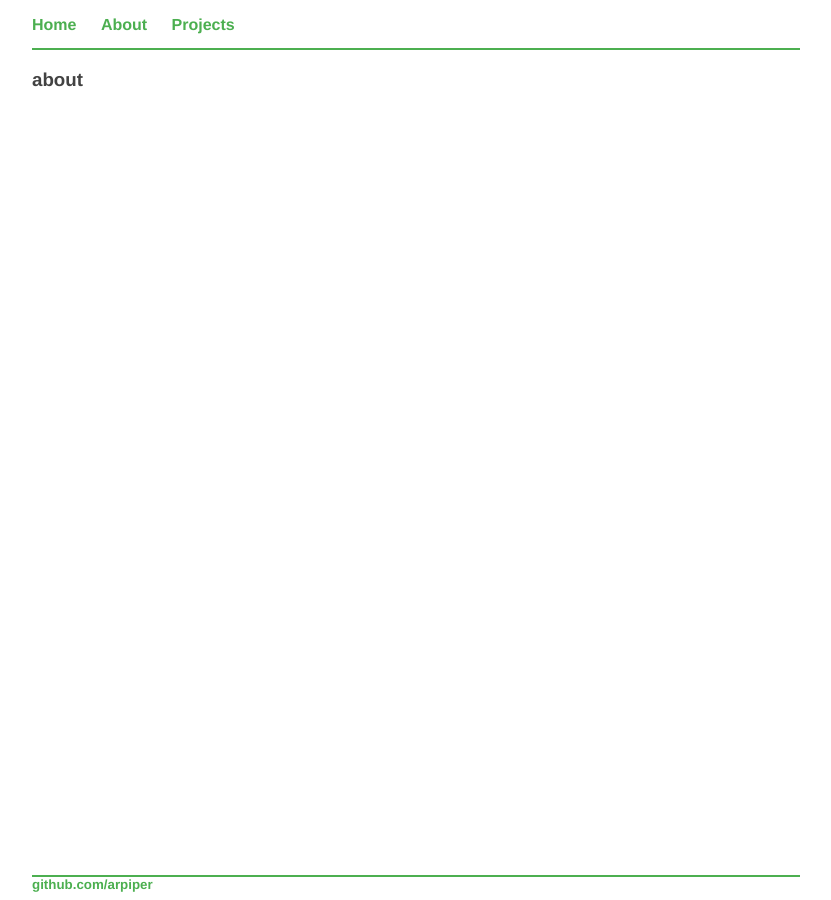
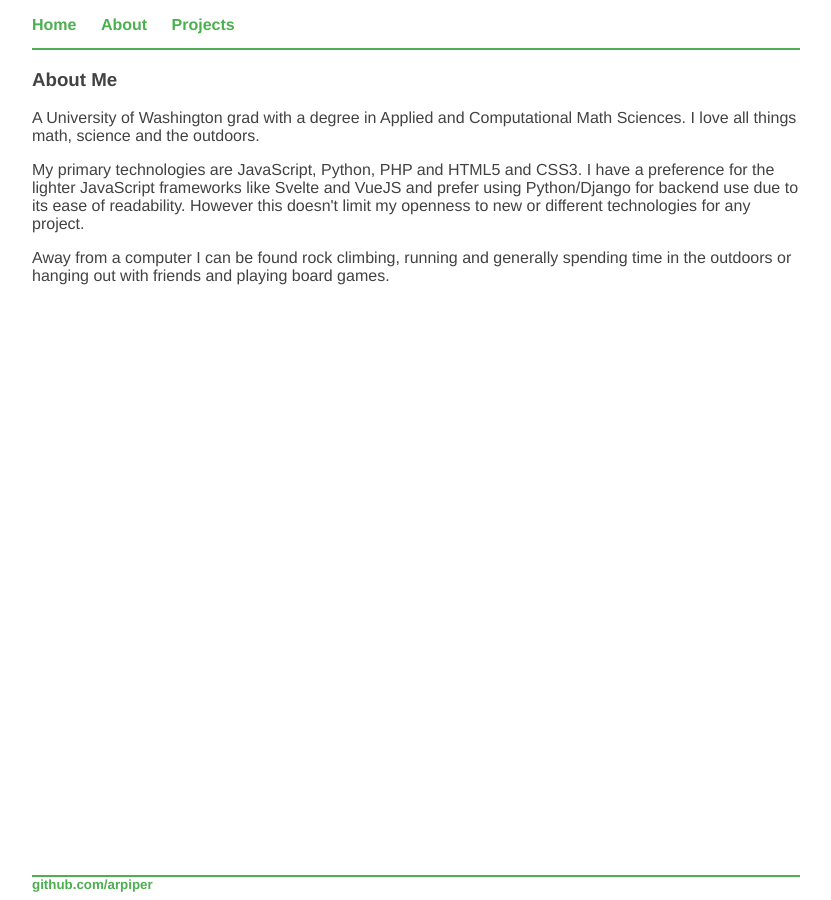
Before and after one commit to arpiper/arpiper.github.io, a Jekyll site: the page built from about/index.html, in a window 1280 px wide. Shown: the whole page, without its empty margins (224-1055 px from the left). Built offline with Jekyll 4.4.1, drawn with Linux system fonts in a browser that asks for light colours.

Commit message:
about, movie-list project

```diff
--- a/about/index.html
+++ b/about/index.html
@@ -3,5 +3,18 @@ layout: default
 title: ARPiper - Andrew Piper - About
 ---
 <div>
-  <h3>about</h3>
+  <h3>About Me</h3>
+  <p>
+  A University of Washington grad with a degree in Applied and Computational Math Sciences. I love all things math, science and the outdoors.
+  </p>
+  <p>
+  My primary technologies are JavaScript, Python, PHP and HTML5 and CSS3.
+  I have a preference for the lighter JavaScript frameworks like Svelte and VueJS and prefer using Python/Django for
+  backend use due to its ease of readability. However this doesn't limit my openness to new or different
+  technologies for any project.
+  </p>
+  <p>
+  Away from a computer I can be found rock climbing, running and generally spending time in the outdoors
+  or hanging out with friends and playing board games.
+  </p>
 </div>
--- a/index.html
+++ b/index.html
@@ -3,5 +3,5 @@ layout: default
 title: ARPiper - Andrew Piper
 ---
 <div>
-  <h1>Hello</h1>
+  <h2>Andrew Piper</h2>
 </div>
```
Also changed, not shown: projects/index.html (+9 -0 lines).
